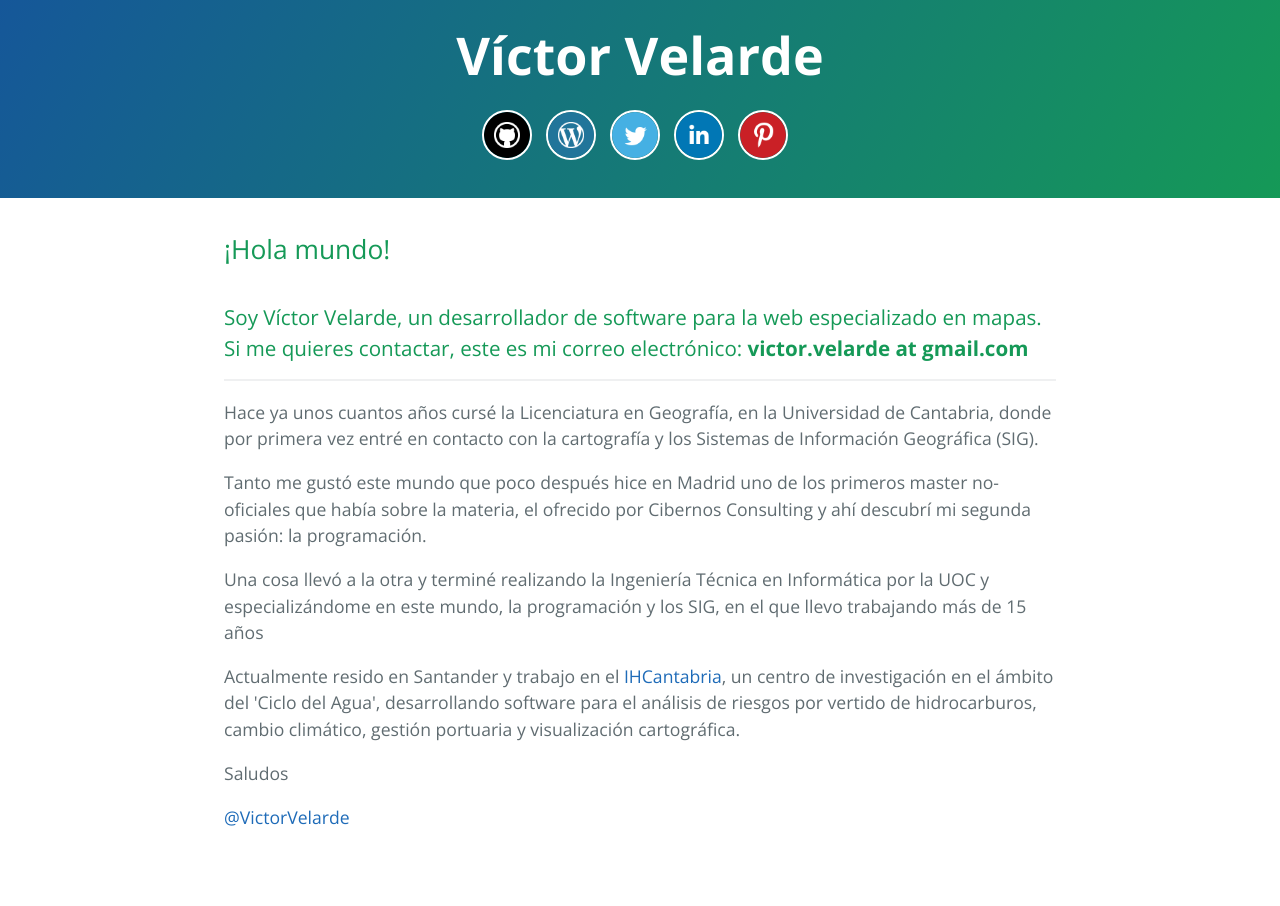
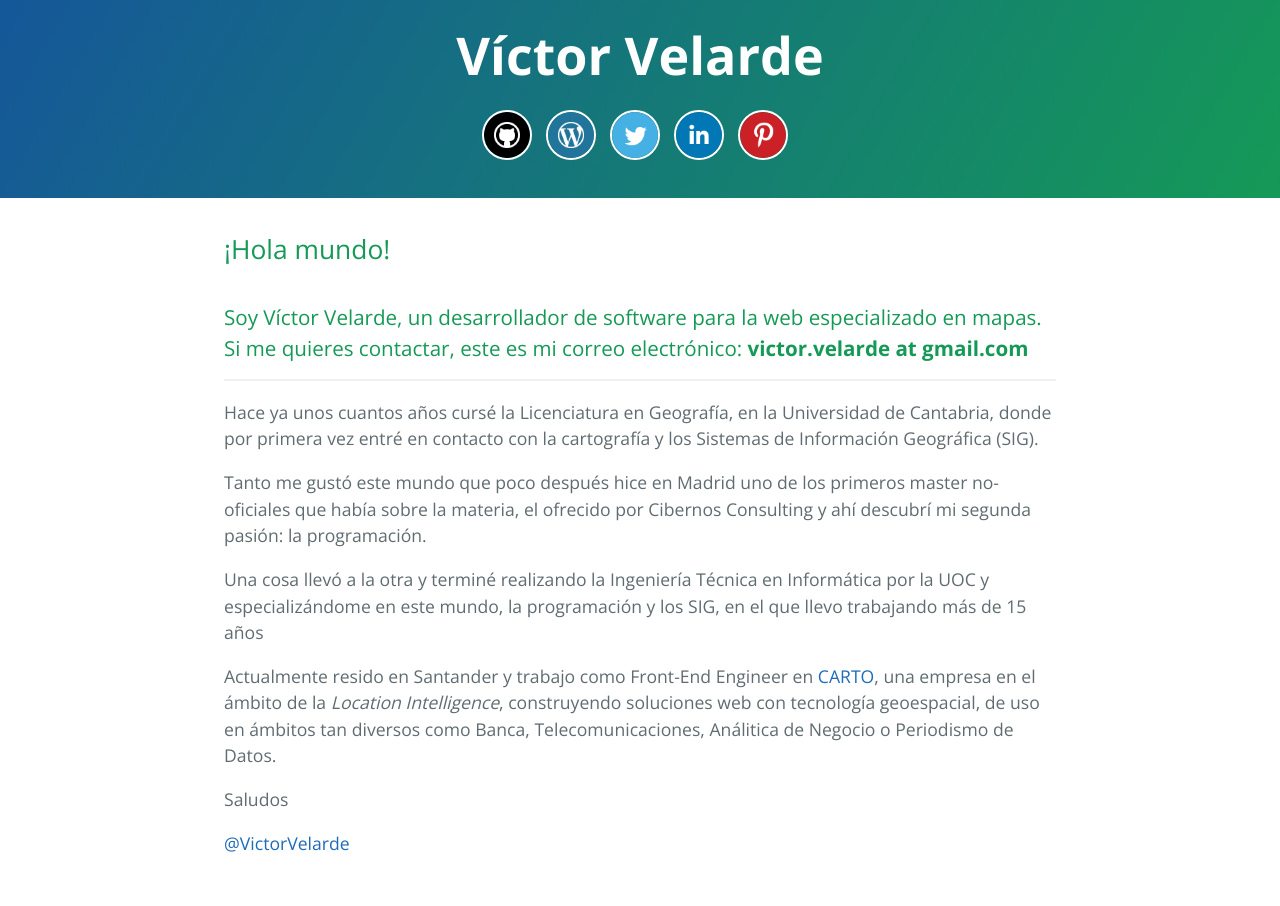
Before and after one commit to VictorVelarde/VictorVelarde.github.io, a Jekyll site: the page index.html, which Jekyll copies as it is, in a window 1280 px wide. Built offline with Jekyll 4.4.1, drawn with Linux system fonts in a browser that asks for light colours.

Commit message:
Update index.html
Updated to CARTO

```diff
--- a/index.html
+++ b/index.html
@@ -66,7 +66,7 @@
 
         <p>Una cosa llevó a la otra y terminé realizando la Ingeniería Técnica en Informática por la UOC y especializándome en este mundo, la programación y los SIG, en el que llevo trabajando más de 15 años</p>
 
-        <p>Actualmente resido en Santander y trabajo en el <a href="http://www.ihcantabria.com/es/">IHCantabria</a>, un centro de investigación en el ámbito del 'Ciclo del Agua', desarrollando software para el análisis de riesgos por vertido de hidrocarburos, cambio climático, gestión portuaria y visualización cartográfica.</p>
+        <p>Actualmente resido en Santander y trabajo como Front-End Engineer en <a href="https://carto.com">CARTO</a>, una empresa en el ámbito de la <em>Location Intelligence</em>, construyendo soluciones web con tecnología geoespacial, de uso en ámbitos tan diversos como Banca, Telecomunicaciones, Análitica de Negocio o Periodismo de Datos.</p>
 
         <p>Saludos</p>
 	<p><a href="https://github.com/VictorVelarde">@VictorVelarde</a></p>
```
